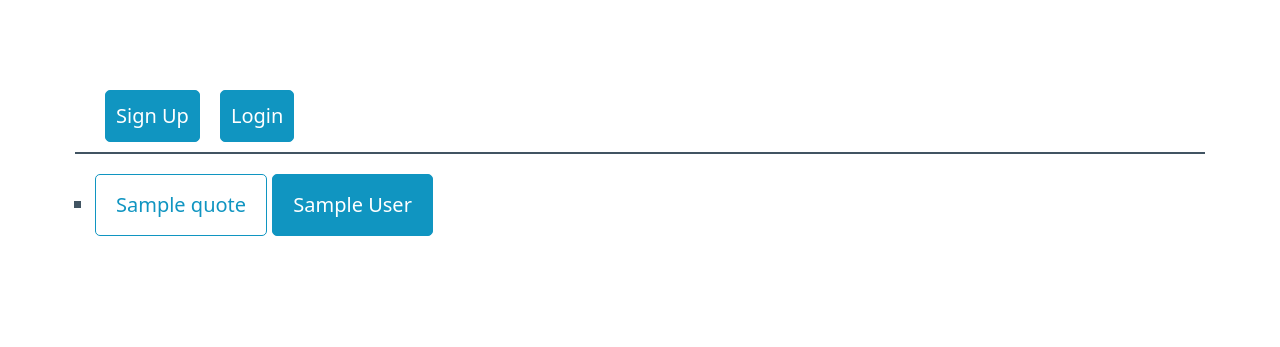
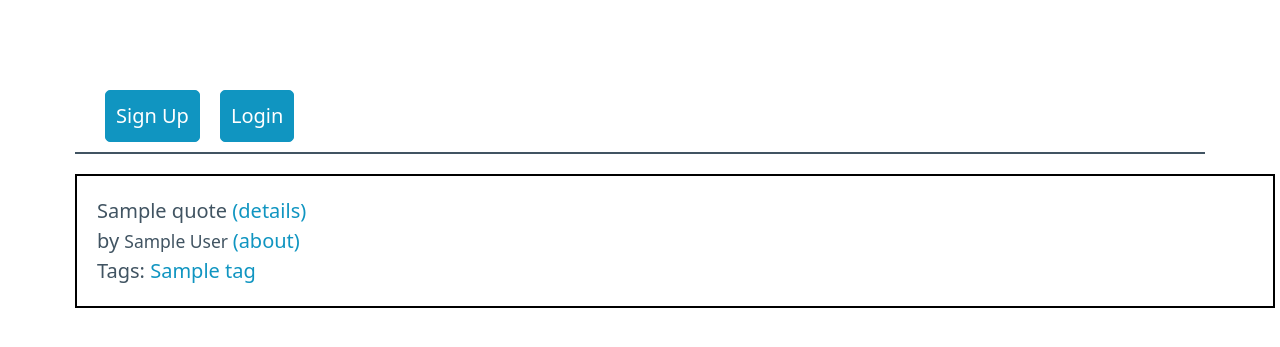
Before and after one commit to aleksVoit/django_app, a Django app: template quotes/quoteapp/templates/quoteapp/index.html in a window 1280 px wide. Shown: the top 347 px of the page. Run offline with Django 5.2, Linux system fonts and the light colour scheme; the template is opened without the code that fills it: most values are stand-ins (such as "Sample title", 1, 10 or a date in 2020); parts of the project's set-up code (start-up, migrations or seed data) failed here and were passed over.

Commit message:
added posibility too see all the quotes with the choosen tag

```diff
--- a/quotes/quoteapp/static/quoteapp/style.css
+++ b/quotes/quoteapp/static/quoteapp/style.css
@@ -5,3 +5,9 @@
 .alert-success{
     color: green;
 }
+
+.bordered-div{
+    border: 2px solid black; /* Толщина, стиль и цвет рамки */
+    padding: 20px; /* Внутренний отступ от содержимого до рамки */
+    width: 1200px; /* Ширина div */
+}
--- a/quotes/quoteapp/templates/quoteapp/base.html
+++ b/quotes/quoteapp/templates/quoteapp/base.html
@@ -6,6 +6,8 @@
     <link rel="stylesheet" href="https://unpkg.com/@picocss/pico@latest/css/pico.min.css"/>
     {% load static %}
     <link rel="stylesheet" href="{% static 'quoteapp/style.css' %}">
+
+
 </head>
 <body>
 <main class="container">
--- a/quotes/quoteapp/templates/quoteapp/index.html
+++ b/quotes/quoteapp/templates/quoteapp/index.html
@@ -4,6 +4,9 @@
     <meta charset="UTF-8"/>
     <title>Quotes</title>
     <link rel="stylesheet" href="https://unpkg.com/@picocss/pico@latest/css/pico.min.css"/>
+    {% load static %}
+    <link rel="stylesheet" href="{% static 'quoteapp/style.css' %}">
+
 </head>
 <body>
 <main class="container">
@@ -24,18 +27,35 @@
         </ul>
         {% endif %}
     </nav>
+    {% load extract_quote_tags %}
 
     {% for quote in quotes %}
-    <ul>
-        <li>
-            <a href="{% url 'quoteapp:detail_quote' quote.id %}" role="button" class="outline"> {{ quote.quote }} </a>
-            <a href="{% url 'quoteapp:detail_author' quote.author %}" role="button"> {{ quote.author }} </a>
-            {% if user.is_authenticated %}
-                <a href="{% url 'quoteapp:delete_quote' quote.id %}" role="button" class="contrast"> Delete note </a>
-            {% endif %}
-        </li>
-    </ul>
+    <div class="bordered-div">
+        <div class="quote" itemscope itemtype="http://schema.org/CreativeWork">
+            <span class="text" itemprop="text">
+                {{ quote.quote }}
+                <a href="{% url 'quoteapp:detail_quote' quote.id %}" class="outline">(details)</a>
+            </span>
+        </div>
+        <div>
+            <span>
+                by
+                <small class="author" itemprop="author"> {{ quote.author }} </small>
+                <a href="{% url 'quoteapp:detail_author' quote.author %}"> (about) </a>
+            </span>
+        </div>
+        <div class="tags">
+            Tags:
+            <meta class="keyword" itemprop="keywords">
+            {% for tag in quote.tags %}
+                <a href="{% url 'quoteapp:quotes_with_tag' tag %}" class="outline">{{ tag }}   </a>
+            {% endfor %}
+        </div>
+    </div>
+    <div style="height: 20px;"></div>
     {% endfor %}
+
+
 </main>
 </body>
 </html>
--- a/quotes/quoteapp/urls.py
+++ b/quotes/quoteapp/urls.py
@@ -9,7 +9,7 @@ urlpatterns = [
     path('quote/', views.quote, name='quote'),
     path('detail_quote/<str:quote_id>', views.detail_quote, name='detail_quote'),
     path('delete_quote/<str:quote_id>', views.delete_quote, name='delete_quote'),
-    path('delete_quote/<str:tag>', views.quotes_with_tag, name='quotes_with_tag'),
+    path('quotes_with_tag/<str:tag>', views.quotes_with_tag, name='quotes_with_tag'),
     path('detail_author/<str:author_name>', views.detail_author, name='detail_author'),
     path('delete_author/<str:author_id>', views.delete_author, name='delete_author'),
 
```
Also changed, not shown: quotes/quoteapp/templates/quoteapp/detail_quote.html (+10 -0 lines), quotes/quoteapp/templates/quoteapp/quotes_with_tag.html (+25 -1 lines), quotes/quoteapp/views.py (+6 -2 lines).
